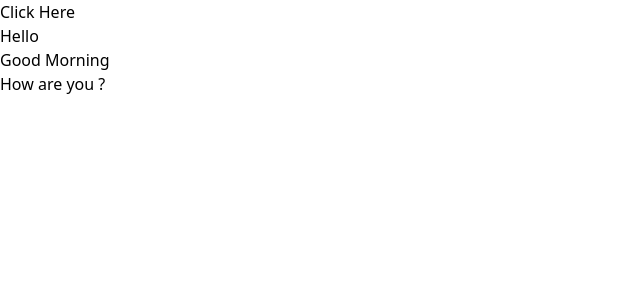
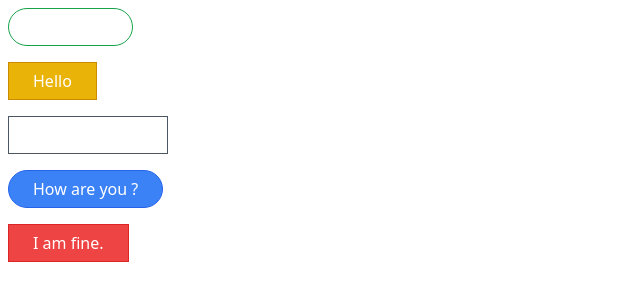
Before and after one commit to jayanshukikani-1412/Nav-Comps-App, a React (Create React App) app: page / in a window 1280 px wide. Shown: the top 300 px of the page, without its empty margins (0-640 px from the left). Built offline with nearby package versions, Linux system fonts and the light colour scheme.

Commit message:
Tailwind css add and classnames js library is installed and used.

```diff
--- a/package.json
+++ b/package.json
@@ -6,6 +6,7 @@
     "@testing-library/jest-dom": "^5.16.5",
     "@testing-library/react": "^13.4.0",
     "@testing-library/user-event": "^13.5.0",
+    "classnames": "^2.3.2",
     "prop-types": "^15.8.1",
     "react": "^18.2.0",
     "react-dom": "^18.2.0",
--- a/src/App.js
+++ b/src/App.js
@@ -15,6 +15,9 @@ const App = () => {
             <div>
                 <Button primary rounded >How are you ?</Button>
             </div>
+            <div>
+                <Button danger >I am fine.</Button>
+            </div>
         </div>
     )
 }
--- a/src/Button.js
+++ b/src/Button.js
@@ -1,5 +1,6 @@
 import React from 'react'
-import PropTypes from 'prop-types'
+// import PropTypes from 'prop-types'
+import className from 'classnames'
 
 const Button = ({
     children,
@@ -11,9 +12,23 @@ const Button = ({
     outline,
     rounded
 }) => {
+    const classes = className('px-6 py-1.5 border m-2', {
+        'border-blue-600 bg-blue-500 text-white':primary,
+        'border-gray-600 bg-gray-500 text-white':secondary,
+        'border-green-600 bg-green-500 text-white':success,
+        'border-yellow-600 bg-yellow-500 text-white':warning,
+        'border-red-600 bg-red-500 text-white':danger,
+        'rounded-full':rounded,
+        'bg-white':outline,
+        'text-blue-500':outline && primary,
+        'text-gray-500':outline && secondary,
+        'text-green-500':outline && success,
+        'text-yellow-500':outline && warning,
+        'text-red-500':outline && danger,
+    })
 
     return (
-        <button>{children}</button>
+        <button className={classes}>{children}</button>
     )
 }
 
@@ -26,12 +41,12 @@ Button.propTypes = {
         danger
     }) => {
         const count = Number(!!primary)
-        + Number(!!secondary)
-        + Number(!!success)
-        + Number(!!warning)
-        + Number(!!danger)
+            + Number(!!secondary)
+            + Number(!!success)
+            + Number(!!warning)
+            + Number(!!danger)
 
-        if (count > 1){
+        if (count > 1) {
             return new Error('!!! ONLY ONE OD PRIMARY, SECONDARY, SUCCESS, WARNING, DANGER CAN BE TRUE !!!')
         }
     }
```
Also changed, not shown: 1 other file (tests, documents, lock files or other folders). Lines whose indentation alone changed are shown as unchanged.
